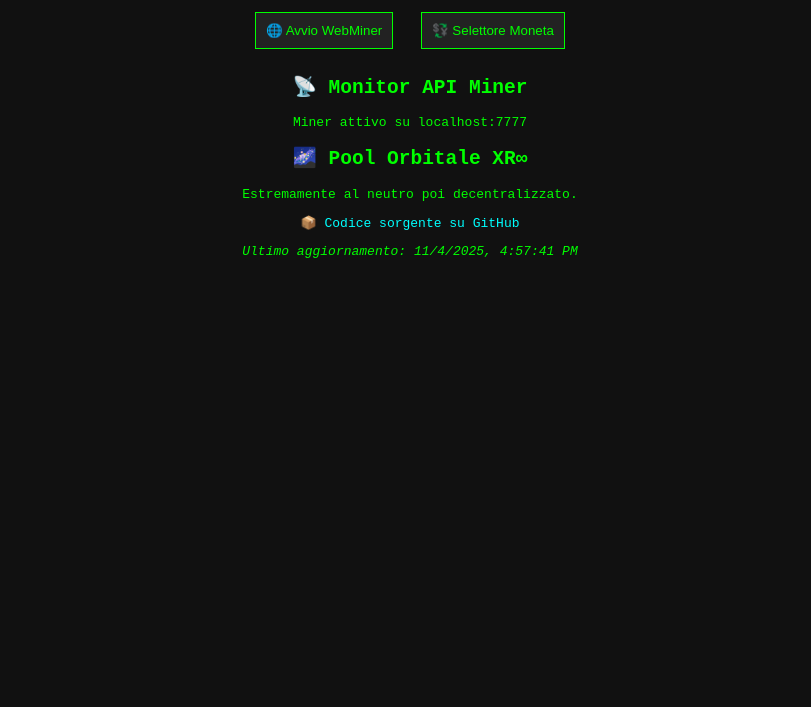
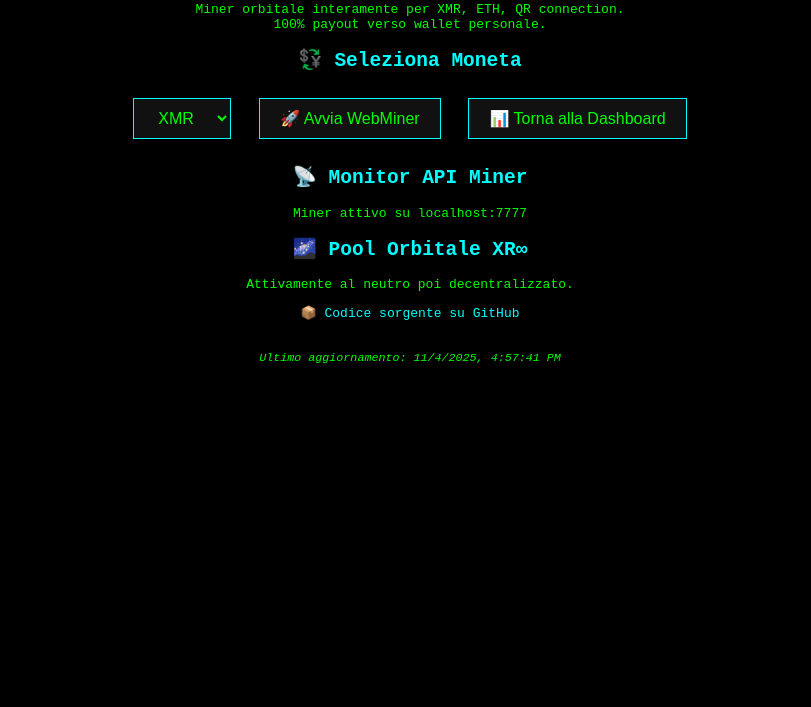
Before and after one commit to HighKali/xr-pages, a plain HTML site: page index.html in a window 1280 px wide. Shown: the part 93-800 px from the top of the page, without its empty margins (230-1041 px from the left). Drawn offline with Linux system fonts and the light colour scheme.

Commit message:
🌐 Super dashboard XR∞ integrata

```diff
--- a/index.html
+++ b/index.html
@@ -4,32 +4,87 @@
   <meta charset="UTF-8">
   <title>XR∞Miner Dashboard</title>
   <style>
-    body { background: #111; color: #0f0; font-family: monospace; text-align: center; }
-    a { color: #0ff; text-decoration: none; }
-    button { padding: 10px; margin: 10px; background: #222; color: #0f0; border: 1px solid #0f0; }
+    body {
+      background: #000;
+      color: #0f0;
+      font-family: monospace;
+      text-align: center;
+      padding: 20px;
+    }
+    h1, h2 {
+      color: #0ff;
+    }
+    button, select {
+      background: #111;
+      color: #0f0;
+      border: 1px solid #0ff;
+      padding: 10px 20px;
+      margin: 10px;
+      font-size: 1em;
+      cursor: pointer;
+    }
+    button:hover, select:hover {
+      background: #222;
+    }
+    a {
+      color: #0ff;
+      text-decoration: none;
+    }
+    footer {
+      margin-top: 30px;
+      font-size: 0.9em;
+      color: #0f0;
+    }
   </style>
 </head>
 <body>
   <h1>🚀 XR∞Miner Dashboard</h1>
-  <p>Mining orbitale interamente per XMR, ETH, BCN, QR connection. 100% payout verso wallet personale.</p>
+  <p>Miner orbitale interamente per XMR, ETH, QR connection.<br>100% payout verso wallet personale.</p>
 
-  <button onclick="window.location.href='http://localhost:7777'">🌐 Avvio WebMiner</button>
-  <button onclick="alert('Selettore Moneta non ancora implementato')">💱 Selettore Moneta</button>
+  <!-- Selettore Moneta -->
+  <h2>💱 Seleziona Moneta</h2>
+  <select id="coin">
+    <option value="XMR">XMR</option>
+    <option value="ETH">ETH</option>
+    <option value="QR">QR</option>
+  </select>
 
+  <!-- Bottone Avvia Miner -->
+  <button onclick="avviaMiner()">🚀 Avvia WebMiner</button>
+
+  <!-- Bottone Dashboard -->
+  <button onclick="window.location.href='index.html'">📊 Torna alla Dashboard</button>
+
+  <!-- Monitor API -->
   <h2>📡 Monitor API Miner</h2>
   <p id="api">Caricamento dati real-time...</p>
 
+  <!-- Pool Orbitale -->
   <h2>🌌 Pool Orbitale XR∞</h2>
-  <p>Estremamente al neutro poi decentralizzato.</p>
+  <p>Attivamente al neutro poi decentralizzato.</p>
 
+  <!-- Link GitHub -->
   <p><a href="https://github.com/HighKali/xr-coin">📦 Codice sorgente su GitHub</a></p>
-  <p><em>Ultimo aggiornamento: <!--DATE--></em></p>
+
+  <footer>
+    <p><em>Ultimo aggiornamento: <span id="update"></span></em></p>
+  </footer>
 
   <script>
-    document.querySelector("em").innerText = "Ultimo aggiornamento: " + new Date().toLocaleString();
+    // Aggiorna data
+    document.getElementById("update").innerText = new Date().toLocaleString();
+
+    // Simula monitor API
     setInterval(() => {
       document.getElementById("api").innerText = "Miner attivo su localhost:7777";
     }, 3000);
+
+    // Avvia WebMiner
+    function avviaMiner() {
+      const coin = document.getElementById("coin").value;
+      alert("Avvio WebMiner per " + coin);
+      window.open("http://localhost:7777", "_blank");
+    }
   </script>
 </body>
 </html>
```
